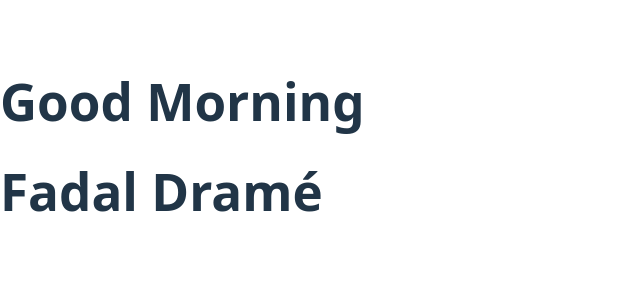
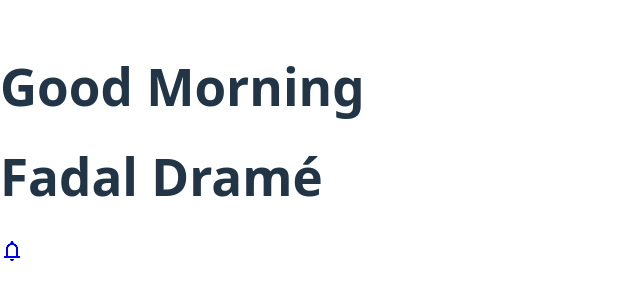
Before and after one commit to fadaldrame97-sys/Gestionnaire-de-Tournois-Sportifs, a React (Vite) app: page / in a window 1280 px wide. Shown: the part 254-554 px from the top of the page, without its empty margins (0-640 px from the left). Built offline with nearby package versions, Linux system fonts and the light colour scheme.

Commit message:
Ajouter l'icon de notification

```diff
--- a/index.html
+++ b/index.html
@@ -5,6 +5,7 @@
     <link rel="icon" type="image/svg+xml" href="/vite.svg" />
     <meta name="viewport" content="width=device-width, initial-scale=1.0" />
     <title>test-react</title>
+     <link rel="stylesheet" href="https://fonts.googleapis.com/css2?family=Material+Symbols+Outlined:opsz,wght,FILL,GRAD@20..48,100..700,0..1,-50..200&icon_names=notifications" />
   </head>
   <body>
     <div id="root"></div>
--- a/src/Header.jsx
+++ b/src/Header.jsx
@@ -1,3 +1,4 @@
+import Notif from "./assets/Notif.png";
 export default function Header(){
     return(
         <header>
@@ -5,7 +6,10 @@
          <h1>Good Morning</h1>
          <h1>Fadal Dramé</h1>
 
+          <img src={Notif} alt="Notification icon" width="24" />
+
     </div>
+
         </header>
     )
 }
```
Also changed, not shown: src/assets/Notif.png (added).
